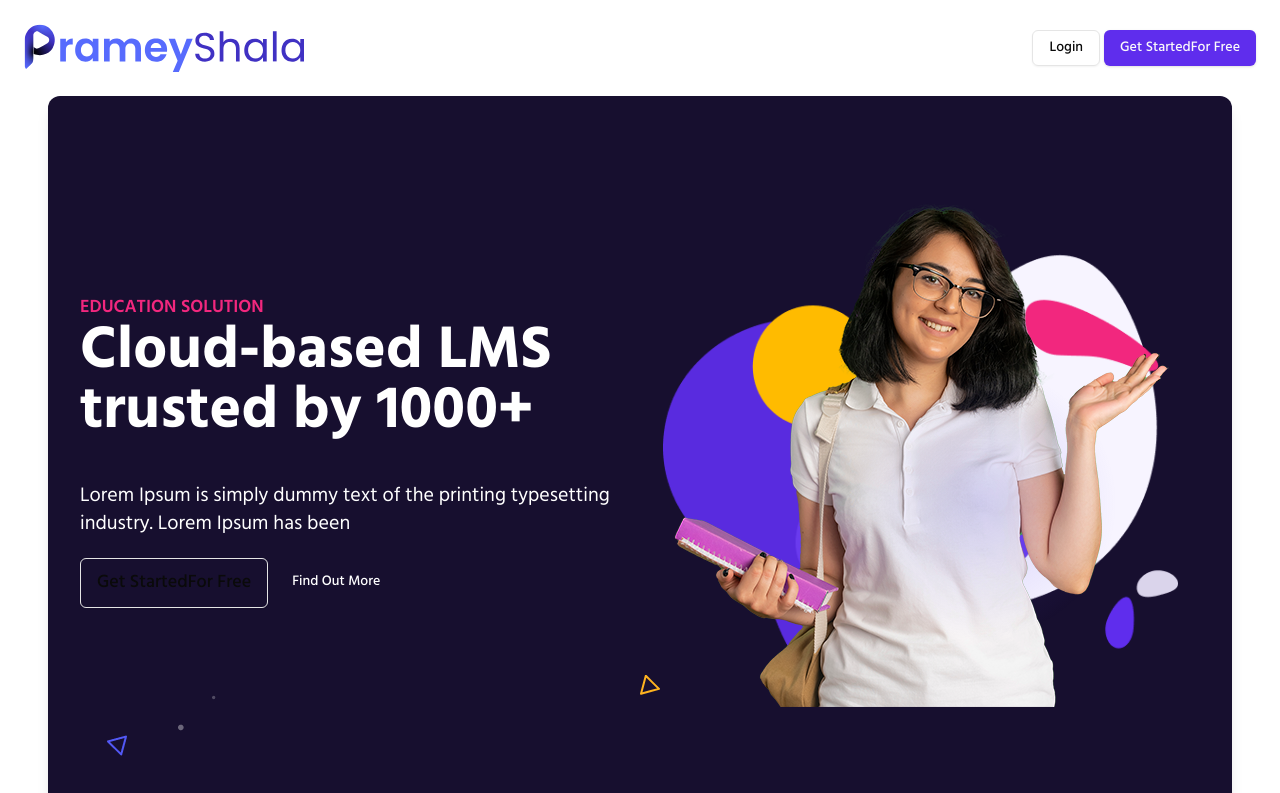
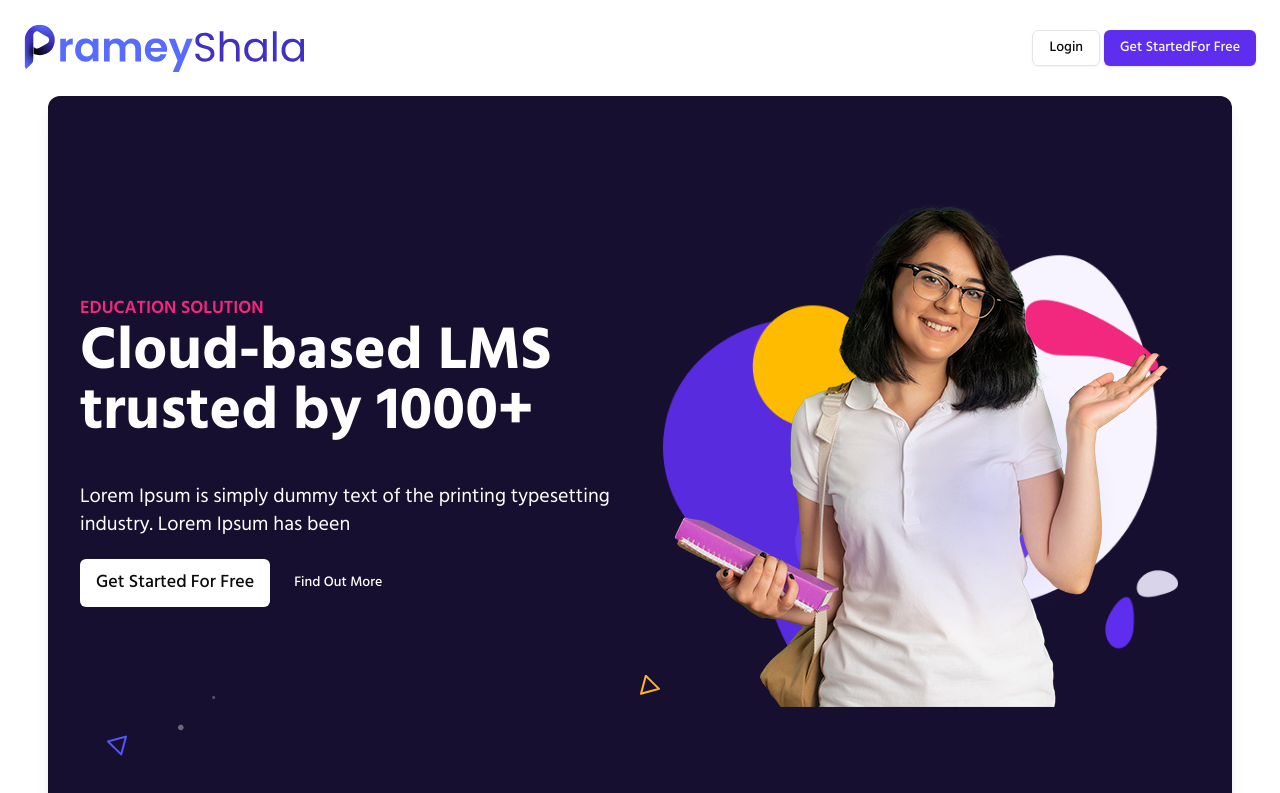
Before and after one commit to aapav01/prameyshala.com, a Next.js app in the folder app/: page / in a window 1280 px wide. Shown: the top 793 px of the page. Built offline with nearby package versions, Linux system fonts and the light colour scheme.

Commit message:
udpated new variant button

```diff
--- a/app/src/app/page.tsx
+++ b/app/src/app/page.tsx
@@ -26,10 +26,10 @@ export default function Home() {
               </p>
               <div className="flex">
                 <Button
-                  variant={"outline"}
+                  variant={"white"}
                   className="text-xs md:text-lg md:py-6"
                 >
-                  Get Started<span className="hidden md:flex">For Free</span>
+                  Get Started <span className="hidden md:flex md:ml-1">For Free</span>
                 </Button>
                 <Button
                   variant={"ghost"}
```
